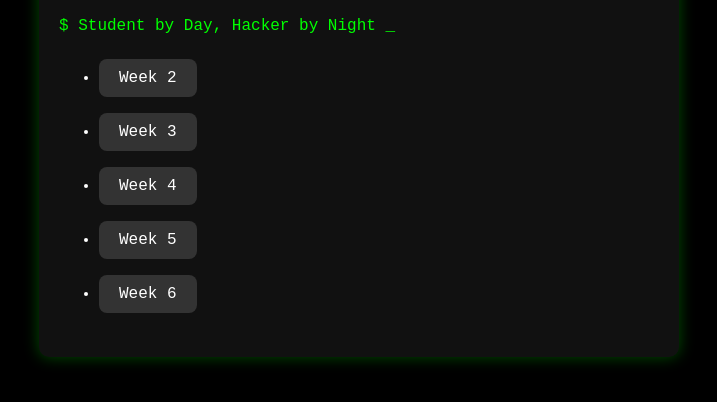
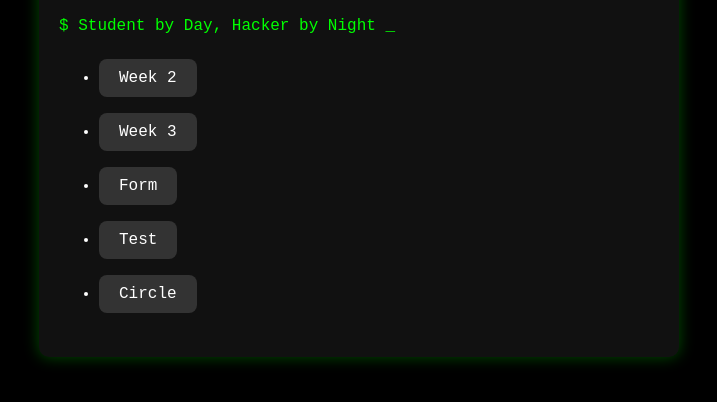
Before and after one commit to M0T3L/bte311-03, a plain HTML site: page index.html in a window 1280 px wide. Shown: the part 290-692 px from the top of the page, without its empty margins (281-998 px from the left). Drawn offline with Linux system fonts and the light colour scheme.

Commit message:
Update index.html

```diff
--- a/index.html
+++ b/index.html
@@ -15,9 +15,9 @@
     <ul>
       <li><a href="weeks/week2.html">Week 2</a></li><br><br>
       <li><a href="weeks/week3.html">Week 3</a></li><br><br>
-      <li><a href="weeks/week4.html">Week 4</a></li><br><br>
-      <li><a href="weeks/week5.html">Week 5</a></li><br><br>
-      <li><a href="weeks/week6.html">Week 6</a></li><br>
+      <li><a href="other/form.html">Form</a></li><br><br>
+      <li><a href="other/test.html">Test</a></li><br><br>
+      <li><a href="other/circle.html">Circle</a></li><br>
     </ul>
   </div>
 </body>
```
